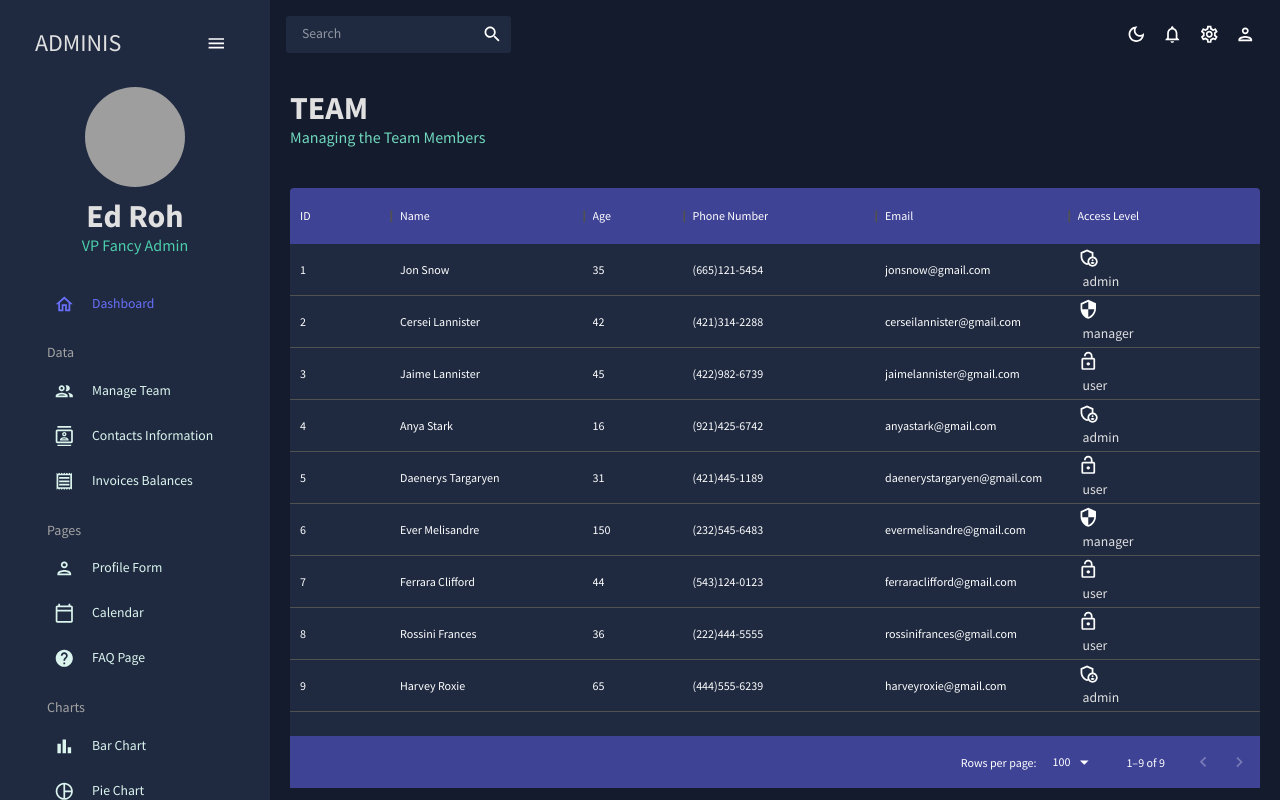
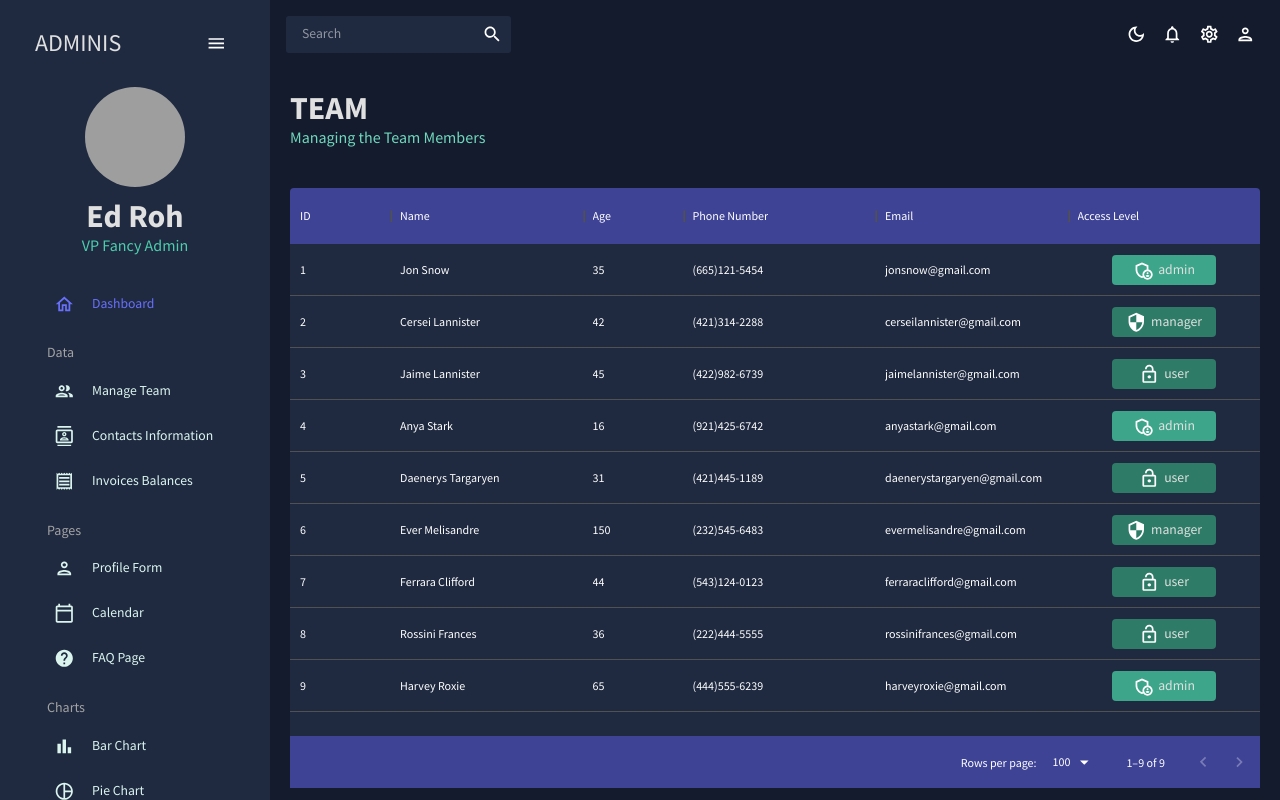
Before and after one commit to Yeison2017/01-dashboard, a React (Vite) app: page /team in a window 1280 px wide. Built offline with nearby package versions, Linux system fonts and the light colour scheme; grey boxes are pictures that could not be loaded.

Commit message:
Se crea el page de Team

```diff
--- /dev/null
+++ b/src/components/atoms/Table.tsx
@@ -0,0 +1,113 @@
+import { Box, Typography } from "@mui/material";
+import { DataGrid, GridColumns } from "@mui/x-data-grid";
+import AdminPanelSettingsOutlinedIcon from "@mui/icons-material/AdminPanelSettingsOutlined";
+import SecurityOutlinedIcon from "@mui/icons-material/SecurityOutlined";
+import LockOpenOutlinedIcon from "@mui/icons-material/LockOpenOutlined";
+
+import { Header } from "../../components";
+import { mockDataTeam } from "../../data";
+import { useTheme } from "../../hooks";
+import { IStyles, ITokens } from "../../interfaces";
+
+interface IStylesProps {
+  access?: string;
+  colors?: ITokens;
+}
+
+const styles = ({ access, colors }: IStylesProps): IStyles => ({
+  accessLevel: {
+    width: "60%",
+    m: "0 auto",
+    p: "5px",
+    display: "flex",
+    justifyContent: "center",
+    borderRadius: "4px",
+    backgroundColor:
+      access === "admin" ? colors?.greenAccent[600] : colors?.greenAccent[700],
+  },
+  container: {
+    m: "20px",
+  },
+  containerGrid: {
+    m: "40px 0 0 0",
+    height: "75vh",
+    "& .MuiDataGrid-root": {
+      border: "none",
+    },
+    "& .MuiDataGrid-cell": {
+      borderBottom: "none",
+    },
+    "& .name-column--cell": {
+      color: colors?.greenAccent[300],
+    },
+    "& .MuiDataGrid-columnHeaders": {
+      backgroundColor: colors?.blueAccent[700],
+      borderBottom: "none",
+    },
+    "& .MuiDataGrid-virtualScroller": {
+      backgroundColor: colors?.primary[400],
+    },
+    "& .MuiDataGrid-footerContainer": {
+      borderTop: "none",
+      backgroundColor: colors?.blueAccent[700],
+    },
+  },
+});
+
+interface ITable {
+  mockData: readonly any[];
+  columns: GridColumns;
+}
+
+const Table = ({ mockData, columns }: ITable) => {
+  const { colors } = useTheme();
+
+  //   const columns: GridColumns = [
+  //     { field: "id", headerName: "ID" },
+  //     {
+  //       field: "name",
+  //       headerName: "Name",
+  //       flex: 1,
+  //       cellClassName: "name-column-cell",
+  //     },
+  //     {
+  //       field: "age",
+  //       headerName: "Age",
+  //       type: "number",
+  //       headerAlign: "left",
+  //       align: "left",
+  //     },
+  //     {
+  //       field: "phone",
+  //       headerName: "Phone Number",
+  //       flex: 1,
+  //     },
+  //     {
+  //       field: "email",
+  //       headerName: "Email",
+  //       flex: 1,
+  //     },
+  //     {
+  //       field: "access",
+  //       headerName: "Access Level",
+  //       flex: 1,
+  //       renderCell: ({ row: { access } }) => {
+  //         return (
+  //           <Box sx={styles({ access, colors }).accessLevel}>
+  //             {access === "admin" && <AdminPanelSettingsOutlinedIcon />}
+  //             {access === "manager" && <SecurityOutlinedIcon />}
+  //             {access === "user" && <LockOpenOutlinedIcon />}
+
+  //             <Typography color={colors.grey[100]} sx={{ ml: "5px" }}>
+  //               {access}
+  //             </Typography>
+  //           </Box>
+  //         );
+  //       },
+  //     },
+  //   ];
+
+  return <DataGrid rows={mockData} columns={columns} />;
+};
+
+export default Table;
--- a/src/components/index.ts
+++ b/src/components/index.ts
@@ -1,4 +1,5 @@
 export { default as Header } from "./atoms/Header";
 export { default as Input } from "./atoms/Input";
+export { default as Table } from "./atoms/Table";
 export { default as Topbar } from "./molecules/Topbar";
 export { default as Sidebar } from "./organisms/sidebar/Sidebar";
--- a/src/pages/index.ts
+++ b/src/pages/index.ts
@@ -1,2 +1,2 @@
 export { default as Dashboard } from "./Dashboard";
-export { default as Team } from "./Team";
+export { default as Team } from "./team/Team";
--- a/src/pages/Team.tsx
+++ b/src/pages/team/Team.tsx
@@ -1,13 +1,13 @@
 import { Box, Typography } from "@mui/material";
-import { DataGrid, GridColumns, GridRenderCellParams } from "@mui/x-data-grid";
+import { DataGrid, GridColumns } from "@mui/x-data-grid";
 import AdminPanelSettingsOutlinedIcon from "@mui/icons-material/AdminPanelSettingsOutlined";
 import SecurityOutlinedIcon from "@mui/icons-material/SecurityOutlined";
 import LockOpenOutlinedIcon from "@mui/icons-material/LockOpenOutlined";
 
-import { Header } from "../components";
-import { mockDataTeam } from "../data";
-import { useTheme } from "../hooks";
-import { IStyles, ITokens } from "../interfaces";
+import { Header, Table } from "../../components";
+import { mockDataTeam } from "../../data";
+import { useTheme } from "../../hooks";
+import { IStyles, ITokens } from "../../interfaces";
 
 interface IStylesProps {
   access?: string;
@@ -88,7 +88,7 @@ const Team = () => {
       flex: 1,
       renderCell: ({ row: { access } }) => {
         return (
-          <Box sx={styles({ access, colors }).access}>
+          <Box sx={styles({ access, colors }).accessLevel}>
             {access === "admin" && <AdminPanelSettingsOutlinedIcon />}
             {access === "manager" && <SecurityOutlinedIcon />}
             {access === "user" && <LockOpenOutlinedIcon />}
@@ -106,7 +106,8 @@ const Team = () => {
     <Box sx={styles({}).container}>
       <Header title="TEAM" subtitle="Managing the Team Members" />
       <Box sx={styles({ colors }).containerGrid}>
-        <DataGrid rows={mockDataTeam} columns={columns} />
+        {/* <DataGrid rows={mockDataTeam} columns={columns} /> */}
+        <Table mockData={mockDataTeam} columns={columns} />
       </Box>
     </Box>
   );
```
